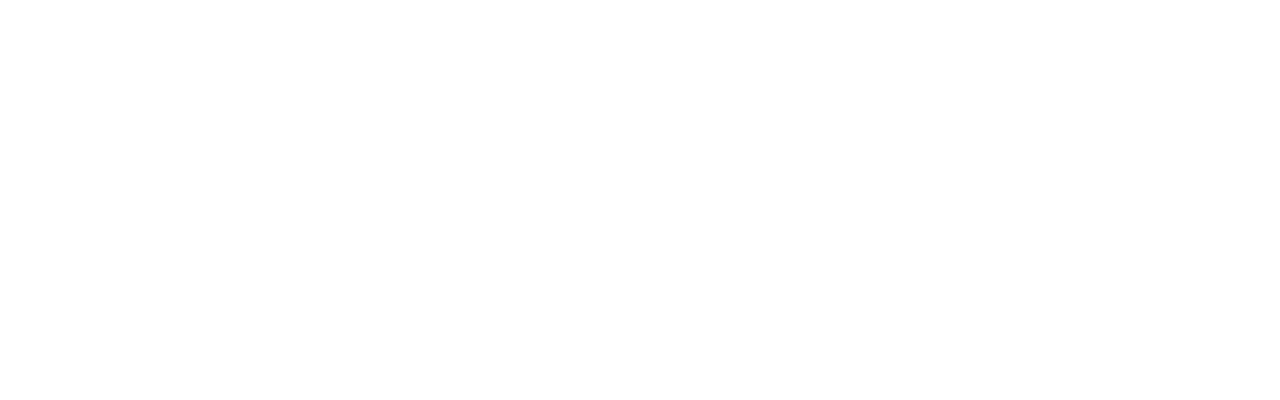
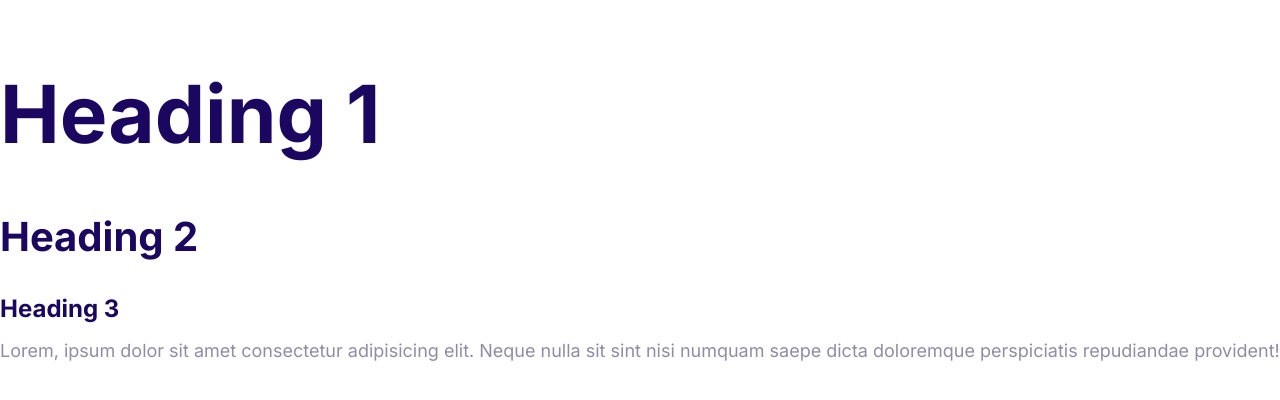
Before and after one commit to thinhnguyen1701/Web, a plain HTML site: page index.html in a window 1280 px wide. Drawn offline with Linux system fonts and the light colour scheme.

Commit message:
finish typography

```diff
--- a/css/style.css
+++ b/css/style.css
@@ -3,4 +3,52 @@
     --colorSecondary: #00d9ff;
     --colorAccent: #ff3400;
     --colorHeading: #1b0760;
+    --colorBody: #918ca4;
 }
+
+/* Typography */
+html{
+    font-size: 62.5%;
+}
+body{
+    color: var(--colorBody);
+    font-family: Inter, Arial, Helvetica, sans-serif;
+    font-size: 2.4rem;
+    line-height: 1.5;
+}
+
+h1, h2, h3{
+    color: var(--colorHeading);
+    margin-bottom: 1rem;
+}
+
+h1{
+    font-size: 7rem;
+}
+
+h2{
+    font-size: 4rem;
+}
+
+h3{
+    font-size: 3rem;
+}
+
+p{
+    margin-top: 0;
+}
+
+@media screen and (min-width: 1024px){
+    body{
+        font-size: 1.8rem;
+    }
+    h1{
+        font-size: 8rem;
+    }
+    h2{
+        font-size: 4rem;
+    }
+    h3{
+        font-size: 2.4rem;
+    }
+}
--- a/index.html
+++ b/index.html
@@ -1,14 +1,26 @@
 <!DOCTYPE html>
 <html lang="en">
+
 <head>
     <meta charset="UTF-8">
     <meta http-equiv="X-UA-Compatible" content="IE=edge">
     <meta name="viewport" content="width=device-width, initial-scale=1.0">
     <title>Document</title>
+    <link rel="preconnect" href="https://fonts.googleapis.com">
+    <link rel="preconnect" href="https://fonts.gstatic.com" crossorigin>
+    <link
+        href="https://fonts.googleapis.com/css2?family=Inter:wght@400;700;800&family=Lato:wght@700&family=PT+Serif:ital@1&family=Source+Sans+Pro:wght@300;600&display=swap"
+        rel="stylesheet">
     <link rel="stylesheet" href="css/normalize.css">
     <link rel="stylesheet" href="css/style.css">
 </head>
+
 <body>
+    <h1>Heading 1</h1>
+    <h2>Heading 2</h2>
+    <h3>Heading 3</h3>
+    <p>Lorem, ipsum dolor sit amet consectetur adipisicing elit. Neque nulla sit sint nisi numquam saepe dicta
+        doloremque perspiciatis repudiandae provident!</p>
+</body>
 
-</body>
 </html>
```
